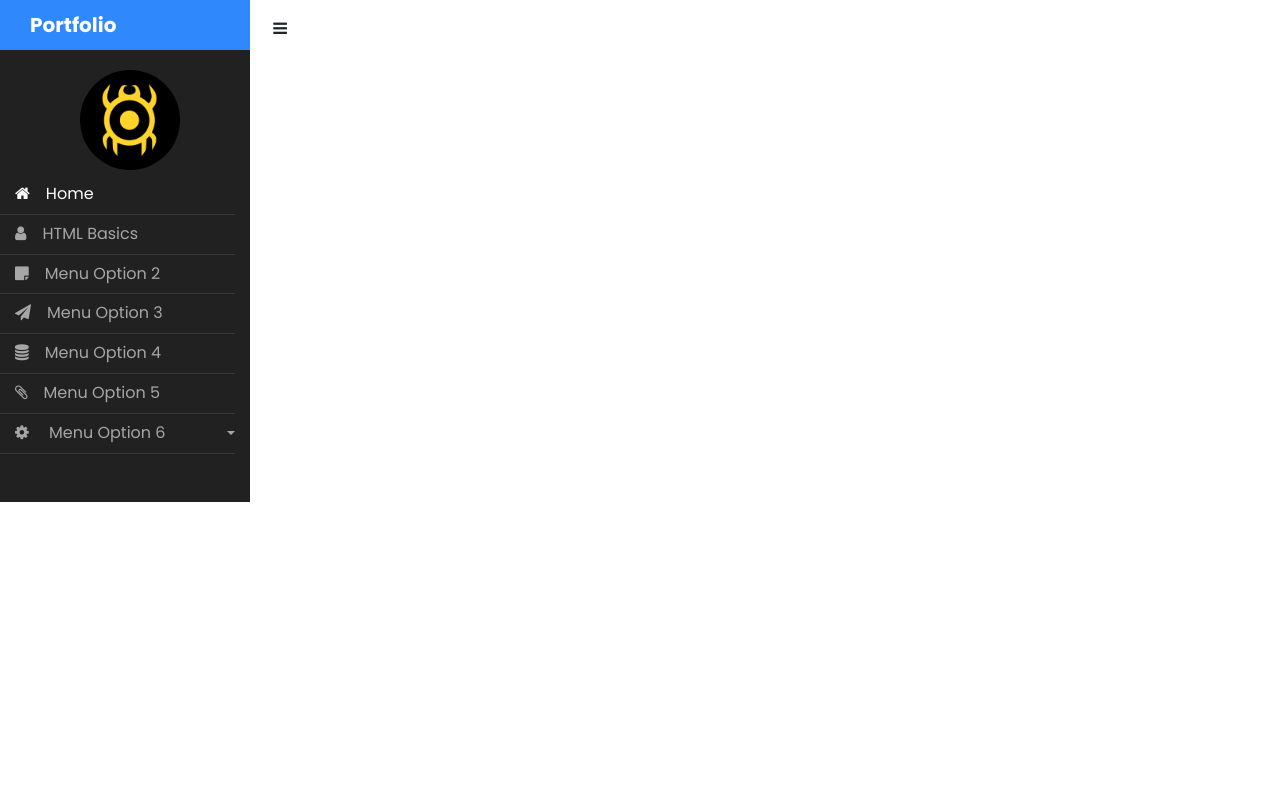
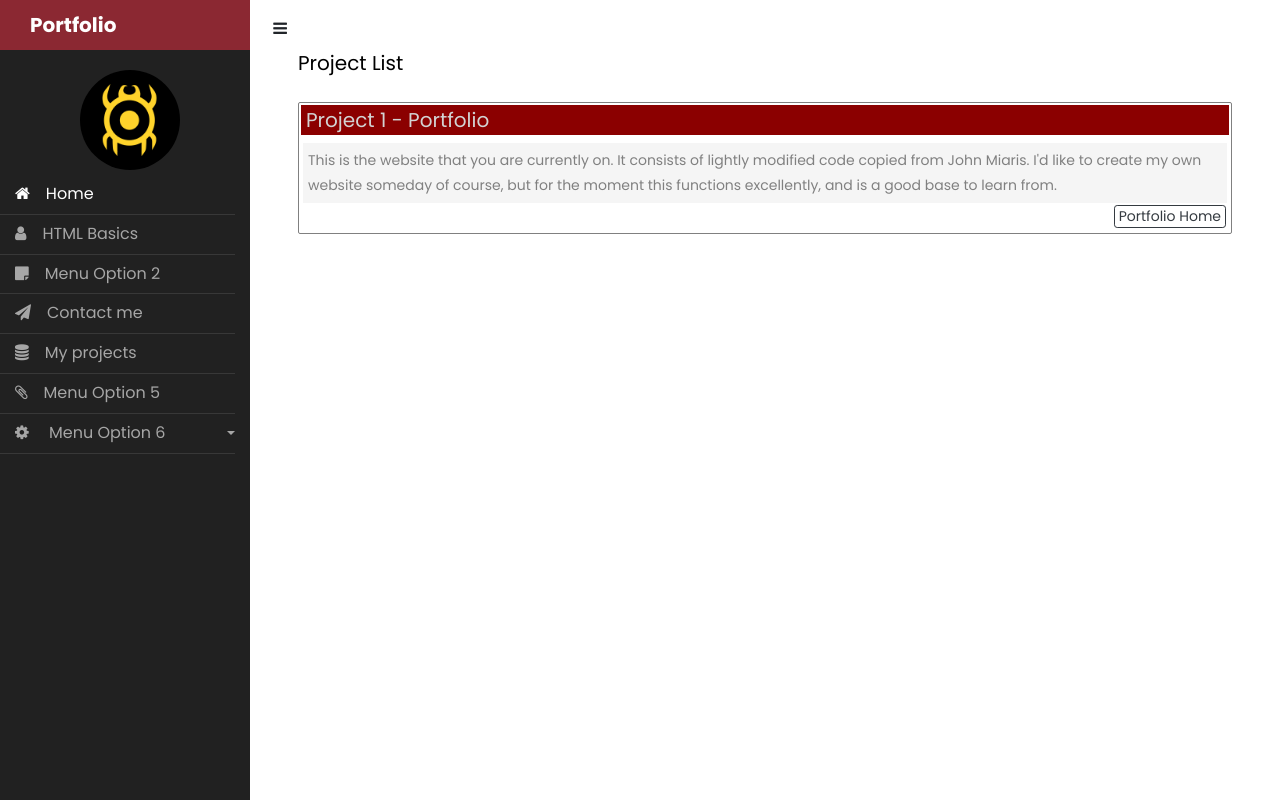
Before and after one commit to Gravity-Gold/Portfolio, a plain HTML site: page projects.html in a window 1280 px wide. Drawn offline with Linux system fonts and the light colour scheme.

Commit message:
Add files via upload

```diff
--- a/css/custom.css
+++ b/css/custom.css
@@ -1,5 +1,5 @@
 .cards-header {
-    background-color: steelblue;
+    background-color: darkred;
     color: lightgray;
     padding-left: 5px;
 }
--- a/projects.html
+++ b/projects.html
@@ -13,7 +13,7 @@
     <link rel="stylesheet" href="css/custom.css">
 </head>
 <body>
-    <!--Edit this once every page is updated on the home page navigation bar. Not much point changing things just yet-->
+    <!--Edit this once everything is added properly-->
     <div class="wrapper d-flex align-items-stretch">
 
         <nav id="sidebar" class="">
@@ -34,8 +34,8 @@
                 <li class="active"><a href="#"><span class="fa fa-home mr-3"></span>Home</a></li>
                 <li><a href="pdfTemplate.html"><span class="fa fa-user mr-3"></span>HTML Basics</a></li>
                 <li><a href="#"><span class="fa fa-sticky-note mr-3"></span>Menu Option 2</a></li>
-                <li><a href="#"><span class="fa fa-paper-plane mr-3"></span>Menu Option 3</a></li>
-                <li><a href="#"><span class="fa fa-database mr-3"></span>Menu Option 4</a></li>
+                <li><a href="contacts.html"><span class="fa fa-paper-plane mr-3"></span>Contact me</a></li>
+                <li><a href="projects.html"><span class="fa fa-database mr-3"></span>My projects</a></li>
                 <li><a href="#"><span class="fa fa-paperclip mr-3"></span>Menu Option 5</a></li>
                 <li>
                     <a href="#pageSubmenu" data-toggle="collapse" aria-expanded="false" class="dropdown-toggle"><span class="fa fa-gear mr-3"></span> Menu Option 6</a>
@@ -51,5 +51,40 @@
             </ul>
 
         </nav>
+
+        <!--Content-->
+        <div id="content" class="p-4 p-md-5 pt-5">
+            <h5 class="mb-4">Project List</h5>
+
+            <!--Origin Code for cards
+            <div class="row m-0 p-0">
+                <div class="col-sm-16 mb-16">
+                    <div class="cards">
+                        <h5 class="cards-header"><span></span>Project X</h5>
+                        <p class="cards-content">
+
+                            Placeholder . Placeholder . Placeholder . Placeholder . Placeholder . Placeholder . Placeholder . Placeholder . Placeholder
+                            ...
+
+                        </p>
+                        <div class="cards-footer">
+                            <a class="btn btn-outline-dark btn-sm m-0 p-0 pr-1 pl-1" href="###" role="button">LINK</a>
+                        </div>
+                    </div>
+                </div> -->
+            <div class="row m-0 p-0">
+    <div class="col-sm-16 mb-16">
+        <div class="cards">
+            <h5 class="cards-header"><span></span>Project 1 - Portfolio</h5>
+            <p class="cards-content">
+
+                This is the website that you are currently on. It consists of lightly modified code copied from John Miaris. I'd like to create my own website someday of course, but for the moment this functions excellently, and is a good base to learn from.
+
+            </p>
+            <div class="cards-footer">
+                <a class="btn btn-outline-dark btn-sm m-0 p-0 pr-1 pl-1" href="index.html" role="button">Portfolio Home</a>
+            </div>
+        </div>
+    </div>
 </body>
 </html>
```
Also changed, not shown: css/style.css.
